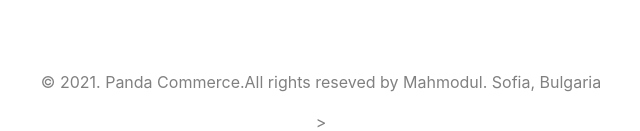
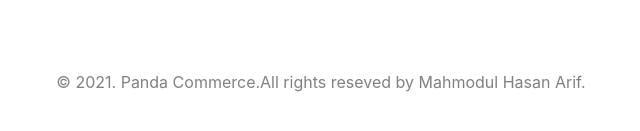
Before and after one commit to arif0027/panda-commarce, a plain HTML site: page index.html in a window 1280 px wide. Shown: the part 2570-2701 px from the top of the page, 319-959 px from the left. After the commit the page ends 2680 px from the top, so only its background shows below. Drawn offline with nearby package versions, Linux system fonts and the light colour scheme.

Commit message:
panda commerce done

```diff
--- a/index.html
+++ b/index.html
@@ -200,11 +200,7 @@
       </div>
 
       <footer>
-        <p> &copy; 2021. Panda Commerce.All rights reseved by Mahmodul. Sofia, Bulgaria</p>>
+        <p> &copy; 2021. Panda Commerce.All rights reseved by Mahmodul Hasan Arif.</p>
       </footer>
-
-    <script src="https://code.jquery.com/jquery-3.4.1.slim.min.js" integrity="sha384-J6qa4849blE2+poT4WnyKhv5vZF5SrPo0iEjwBvKU7imGFAV0wwj1yYfoRSJoZ+n" crossorigin="anonymous"></script>
-    <script src="https://cdn.jsdelivr.net/npm/popper.js@1.16.0/dist/umd/popper.min.js" integrity="sha384-Q6E9RHvbIyZFJoft+2mJbHaEWldlvI9IOYy5n3zV9zzTtmI3UksdQRVvoxMfooAo" crossorigin="anonymous"></script>
-    <script src="https://stackpath.bootstrapcdn.com/bootstrap/4.4.1/js/bootstrap.min.js" integrity="sha384-wfSDF2E50Y2D1uUdj0O3uMBJnjuUD4Ih7YwaYd1iqfktj0Uod8GCExl3Og8ifwB6" crossorigin="anonymous"></script>
 </body>
 </html>
```
